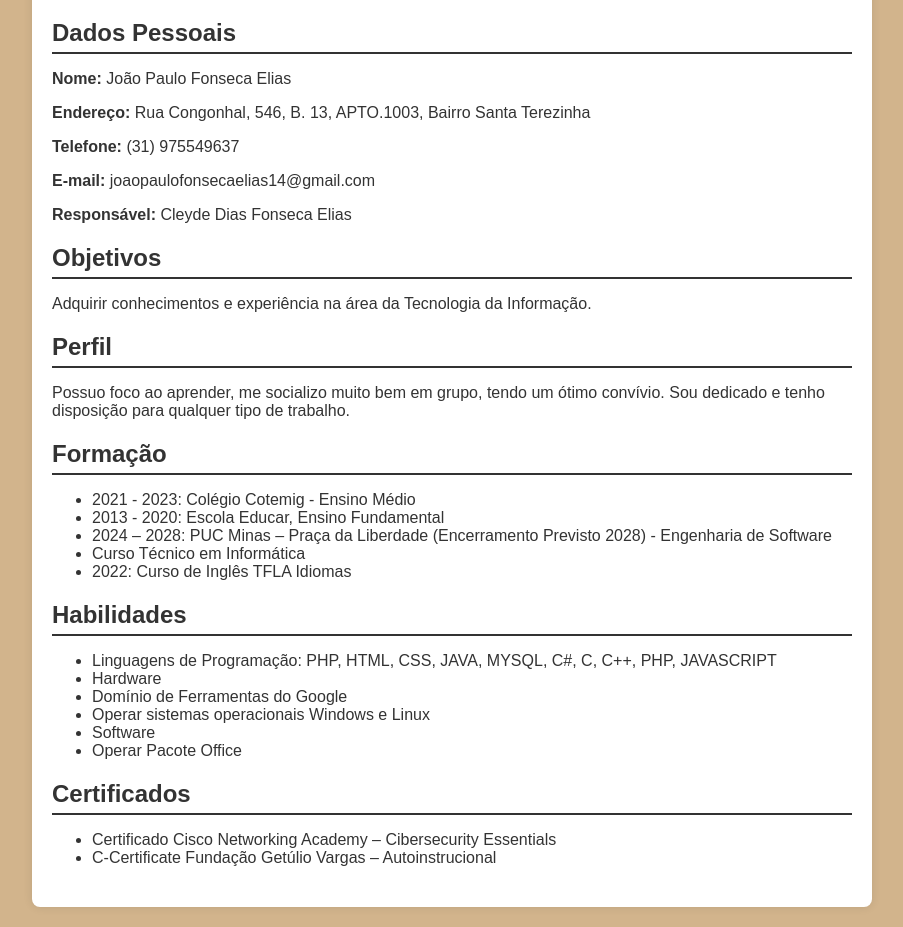
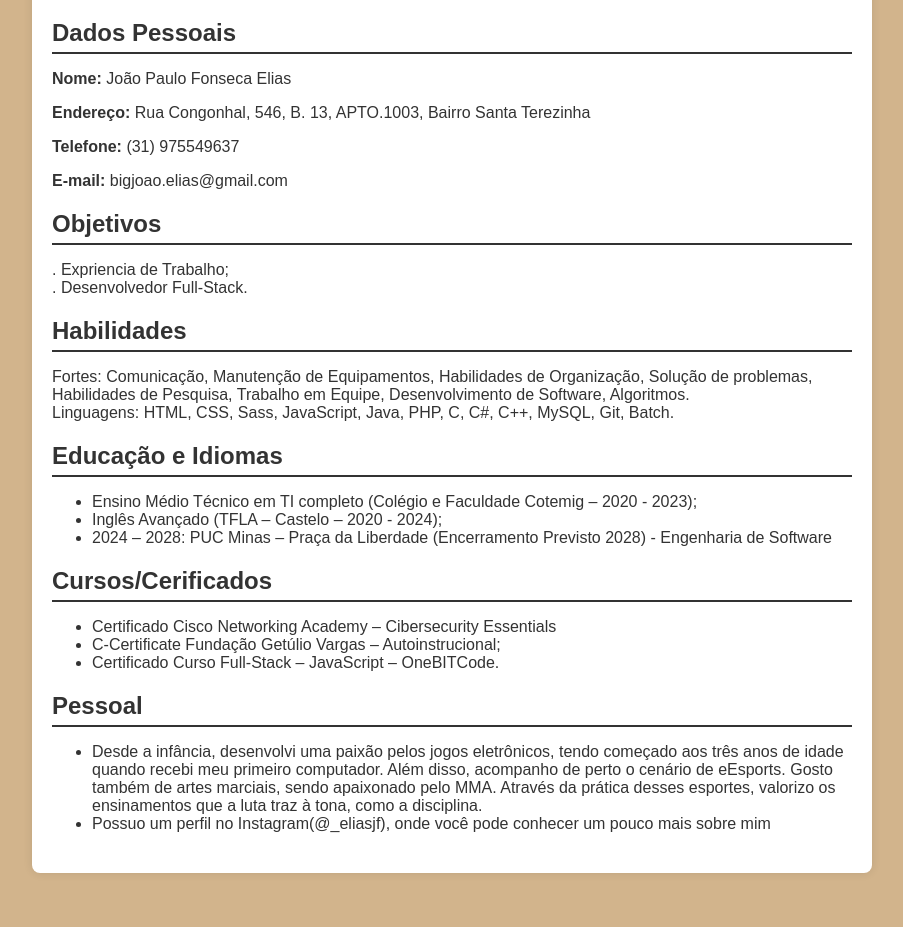
Before and after one commit to joaoelia/Curriculo, a plain HTML site: page Index.html in a window 1280 px wide. Shown: the part 101-1028 px from the top of the page, without its empty margins (188-1091 px from the left). After the commit the page ends 994 px from the top, so only its background shows below. Drawn offline with Linux system fonts and the light colour scheme.

Commit message:
Index.html

```diff
--- a/Index.html
+++ b/Index.html
@@ -21,45 +21,45 @@
       <p><strong>Nome:</strong> João Paulo Fonseca Elias</p>
       <p><strong>Endereço:</strong> Rua Congonhal, 546, B. 13, APTO.1003, Bairro Santa Terezinha</p>
       <p><strong>Telefone:</strong> (31) 975549637</p>
-      <p><strong>E-mail:</strong> joaopaulofonsecaelias14@gmail.com</p>
-      <p><strong>Responsável:</strong> Cleyde Dias Fonseca Elias</p>
+      <p><strong>E-mail:</strong> bigjoao.elias@gmail.com</p>
     </div>
     <div class="section">
       <h2>Objetivos</h2>
-      <p>Adquirir conhecimentos e experiência na área da Tecnologia da Informação.</p>
+      <p>. Expriencia de Trabalho;<br />
+        . Desenvolvedor Full-Stack.</p>
     </div>
     <div class="section">
-      <h2>Perfil</h2>
-      <p>Possuo foco ao aprender, me socializo muito bem em grupo, tendo um ótimo convívio. Sou dedicado e tenho
-        disposição para qualquer tipo de trabalho.</p>
+      <h2>Habilidades</h2>
+      <p>Fortes: Comunicação, Manutenção de Equipamentos, Habilidades de Organização, Solução de problemas, Habilidades
+        de Pesquisa, Trabalho em Equipe, Desenvolvimento de Software, Algoritmos.
+        <br />Linguagens: HTML, CSS, Sass, JavaScript, Java, PHP, C, C#, C++, MySQL, Git, Batch.
+      </p>
     </div>
     <div class="section">
-      <h2>Formação</h2>
+      <h2>Educação e Idiomas</h2>
       <ul>
-        <li>2021 - 2023: Colégio Cotemig - Ensino Médio</li>
-        <li>2013 - 2020: Escola Educar, Ensino Fundamental</li>
+        <li>Ensino Médio Técnico em TI completo (Colégio e Faculdade Cotemig – 2020 - 2023);</li>
+        <li>Inglês Avançado (TFLA – Castelo – 2020 - 2024);</li>
         <li>2024 – 2028: PUC Minas – Praça da Liberdade (Encerramento Previsto 2028) - Engenharia de
           Software</li>
-        <li>Curso Técnico em Informática</li>
-        <li>2022: Curso de Inglês TFLA Idiomas</li>
       </ul>
     </div>
     <div class="section">
-      <h2>Habilidades</h2>
+      <h2>Cursos/Cerificados</h2>
       <ul>
-        <li>Linguagens de Programação: PHP, HTML, CSS, JAVA, MYSQL, C#, C, C++, PHP, JAVASCRIPT</li>
-        <li>Hardware</li>
-        <li>Domínio de Ferramentas do Google</li>
-        <li>Operar sistemas operacionais Windows e Linux</li>
-        <li>Software</li>
-        <li>Operar Pacote Office</li>
+        <li>Certificado Cisco Networking Academy – Cibersecurity Essentials</li>
+        <li>C-Certificate Fundação Getúlio Vargas – Autoinstrucional;</li>
+        <li>Certificado Curso Full-Stack – JavaScript – OneBITCode.</li>
       </ul>
     </div>
     <div class="section">
-      <h2>Certificados</h2>
+      <h2>Pessoal</h2>
       <ul>
-        <li>Certificado Cisco Networking Academy – Cibersecurity Essentials</li>
-        <li>C-Certificate Fundação Getúlio Vargas – Autoinstrucional</li>
+        <li>Desde a infância, desenvolvi uma paixão pelos jogos eletrônicos, tendo começado aos três anos de idade
+          quando recebi meu primeiro computador. Além disso, acompanho de perto o cenário de eEsports. Gosto também de
+          artes marciais, sendo apaixonado pelo MMA. Através da prática desses esportes, valorizo os ensinamentos que a
+          luta traz à tona, como a disciplina.</li>
+        <li>Possuo um perfil no Instagram(@_eliasjf), onde você pode conhecer um pouco mais sobre mim</li>
       </ul>
     </div>
   </div>
```
